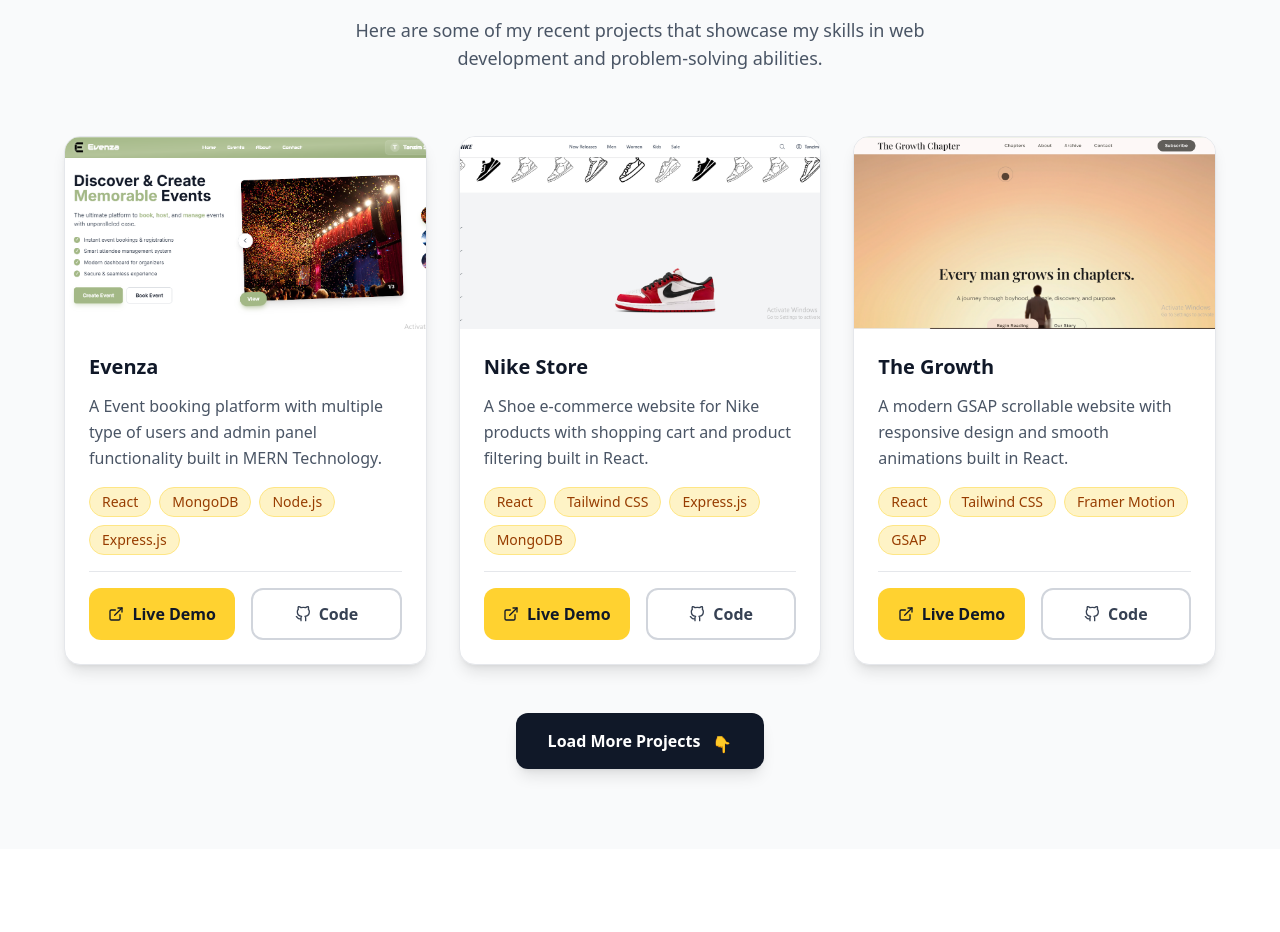
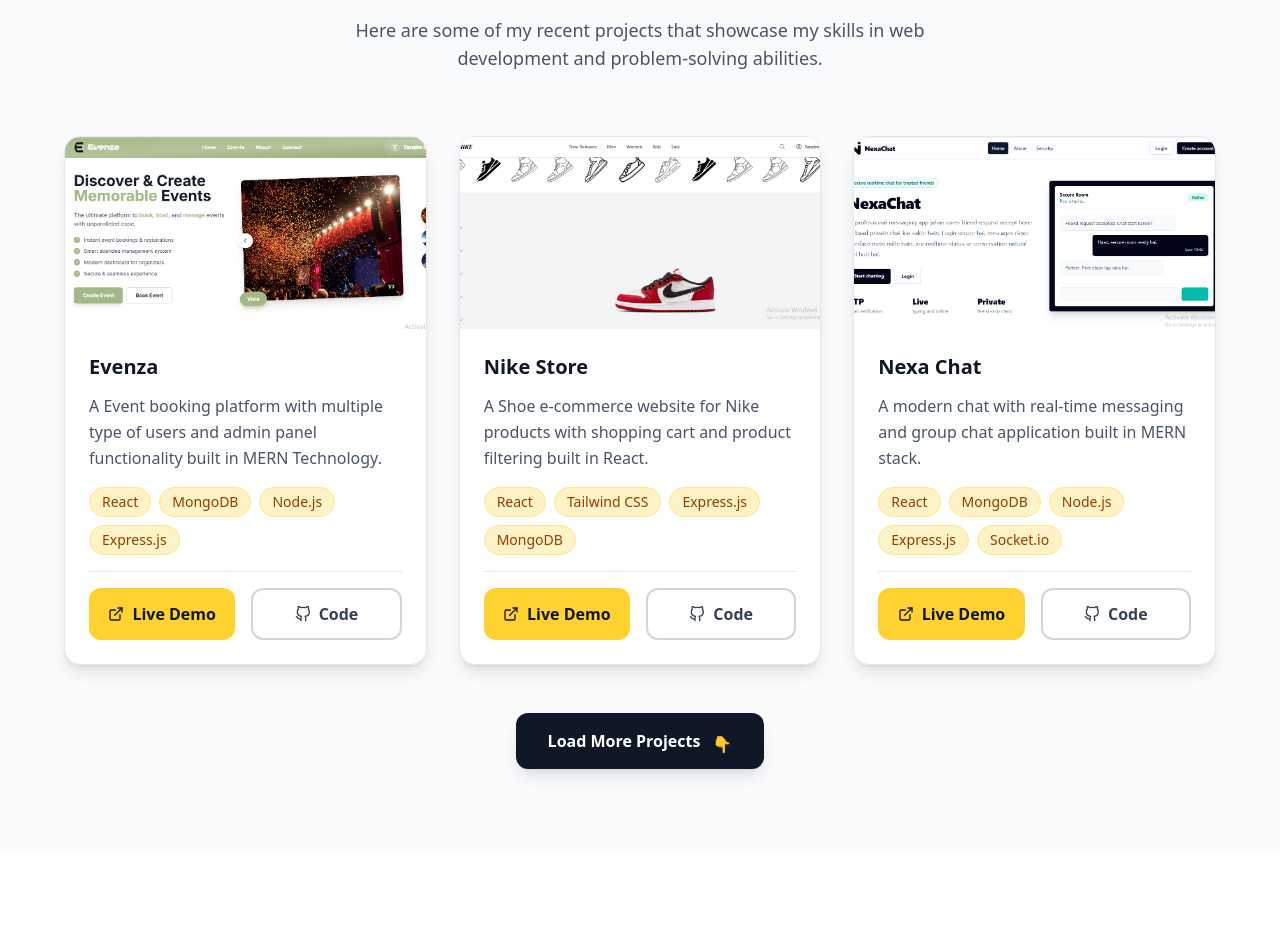
Before and after one commit to Tanzim-sheikh/portfolio-frontend, a React (Vite) app: page / in a window 1280 px wide. Shown: the part 1020-1952 px from the top of the page. Built offline with nearby package versions, Linux system fonts and the light colour scheme.

Commit message:
Rearrange

```diff
--- a/src/components/Project.jsx
+++ b/src/components/Project.jsx
@@ -22,20 +22,20 @@
       github: "https://github.com/Tanzim-sheikh/Nike-Frontend"
     },
     {
+      img: "/nexa.PNG",
+      title: "Nexa Chat",
+      desc: "A modern chat with real-time messaging and group chat application built in MERN stack.",
+      tech: ["React", "MongoDB", "Node.js", "Express.js", "Socket.io"],
+      link: "https://nexa-chats.netlify.app",
+      github: "https://github.com/Tanzim-sheikh/InstagramFrontend"
+    },
+     {
       img: "/Capture.PNG",
       title: "The Growth",
       desc: "A modern GSAP scrollable website with responsive design and smooth animations built in React.",
       tech: ["React", "Tailwind CSS", "Framer Motion", "GSAP"],
       link: "https://thegrowth2.netlify.app",
       github: "https://github.com/Tanzim-sheikh/The-Growth"
-    },
-    {
-      img: "/nexa.PNG",
-      title: "Nexa Chat",
-      desc: "A modern chat with real-time messaging and group chat application built in MERN stack.",
-      tech: ["React", "MongoDB", "Node.js", "Express.js", "Socket.io"],
-      link: "https://nexa-chats.netlify.app",
-      github: "https://github.com/Tanzim-sheikh/InstagramFrontend"
     },
     {
       img: "/PetalPour.PNG",
```
